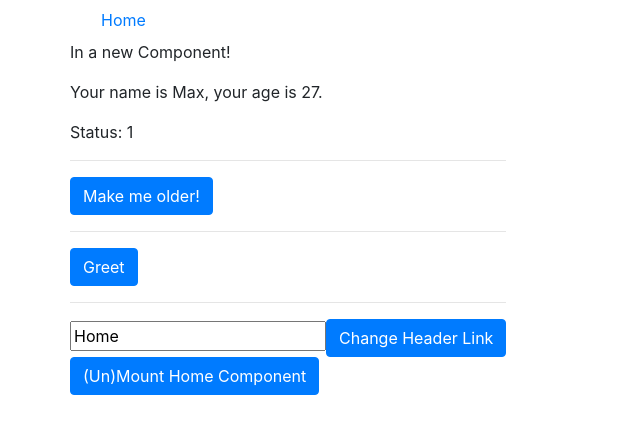
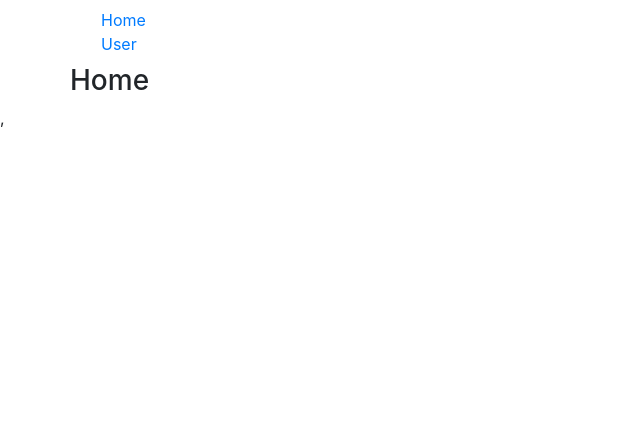
Before and after one commit to djbauman/react-sandbox, a React (Create React App) app: page / in a window 1280 px wide. Shown: the top 434 px of the page, without its empty margins (0-640 px from the left). Built offline with nearby package versions, Linux system fonts and the light colour scheme.

Commit message:
react router setup

```diff
--- a/package.json
+++ b/package.json
@@ -9,6 +9,7 @@
     "electron-is-dev": "^1.2.0",
     "react": "^16.13.1",
     "react-dom": "^16.13.1",
+    "react-router": "^5.2.0",
     "react-scripts": "3.4.1"
   },
   "main": "public/electron.js",
--- a/src/components/App.js
+++ b/src/components/App.js
@@ -1,64 +1,14 @@
 import React from "react";
-import { Header } from "./Header";
+import { Root } from "./Root";
 import { Home } from "./Home";
 
 export class App extends React.Component {
 
-  constructor() {
-    super();
-    this.state = {
-      homeLink: "Home",
-      homeMounted: true
-    }
-  }
-
-  onGreet() {
-    alert("Hello!");
-  }
-
-  onChangeLinkName(newName) {
-    this.setState({
-      homeLink: newName
-    });
-  }
-
-  onChangeHomeMounted() {
-    this.setState({
-      homeMounted: !this.state.homeMounted
-    });
-  }
-
   render() {
-    let homeCmp = "";
-    if (this.state.homeMounted) {
-      homeCmp = (
-                  <Home
-                    name={"Max"}
-                    initialAge={27}
-                    greet={this.onGreet}
-                    changeLink={this.onChangeLinkName.bind(this)}
-                    initialLinkName={this.state.homeLink}
-                  />
-                );
-    }
     return(
-      <div className="container">
-        <div className="row">
-          <div className="col-xs-10 col-xs-offset 1">
-            <Header homeLink={this.state.homeLink}/>
-          </div>
-        </div>
-        <div className="row">
-          <div className="col-xs-10 col-xs-offset 1">
-            {homeCmp}
-          </div>
-        </div>
-        <div className="row">
-          <div className="col-xs-10 col-xs-offset 1">
-            <button onClick={this.onChangeHomeMounted.bind(this)} className="btn btn-primary">(Un)Mount Home Component</button>
-          </div>
-        </div>
-      </div>
+      <Root>
+        <Home></Home>
+      </Root>
     );
   }
 }
--- a/src/components/Header.js
+++ b/src/components/Header.js
@@ -1,13 +1,13 @@
 import React from "react";
 
 export const Header = (props) => {
-
   return(
-      <nav className="navbar navbar-light">
+    <nav className="navbar navbar-default">
       <div className="container">
         <div className="navbar-header">
           <ul className="nav navbar-nav">
-              <li><a href="#">{props.homeLink}</a></li>
+            <li><a href="#">Home</a></li>
+            <li><a href="#">User</a></li>
           </ul>
         </div>
       </div>
--- a/src/components/Home.js
+++ b/src/components/Home.js
@@ -1,96 +1,11 @@
 import React from "react";
-import PropTypes from 'prop-types';
 
 export class Home extends React.Component {
-
-  constructor(props) {
-    super();
-    this.state = {
-      age: props.initialAge,
-      status: 0,
-      homeLink: props.initialLinkName
-    };
-    setTimeout(() => {
-      this.setState({
-        status: 1
-      });
-    }, 3000)
-    console.log("Constructor 😁");
-  }
-
-  componentWillMount() {
-    console.log("Component will mount");
-  }
-
-  componentDidMount() {
-    console.log("Component did mount");
-  }
-
-  componentWillReceiveProps(nextProps) {
-    console.log("Component will receive props", nextProps);
-  }
-
-  shouldComponentUpdate(nextProps, nextState) {
-    console.log("Should component update", nextProps, nextState);
-    // if (nextState.status === 1) {
-    //   return false;
-    // }
-    return true;
-  }
-
-  componentWillUpdate(nextProps, nextState) {
-    console.log("Component will update", nextProps, nextState);
-  }
-
-  componentDidUpdate(prevProps, prevState) {
-    console.log("Component did update", prevProps, prevState)
-  }
-
-  componentWillUnmount() {
-    console.log("Component will unmount");
-  }
-
-  onMakeOlder() {
-    console.log("Executing onMakeOlder function.");
-    this.setState({
-      age: this.state.age + 1
-    });
-  }
-
-  onChangeLink() {
-    this.props.changeLink(this.state.homeLink);
-  }
-
-  onHandleChange(event) {
-    this.setState({
-      homeLink: event.target.value
-    });
-  }
-
   render() {
-    // console.log(this.props)
-    return(
+    return (
       <div>
-        <p>In a new Component!</p>
-        <p>Your name is {this.props.name}, your age is {this.state.age}.</p>
-        <p>Status: {this.state.status}</p>
-        <hr/>
-        {/* <button onClick={this.onMakeOlder.bind(this)} className="btn btn-primary">Make me older!</button> */}
-        <button onClick={() => this.onMakeOlder()} className="btn btn-primary">Make me older!</button>
-        <hr/>
-        <button onClick={() => this.props.greet()} className="btn btn-primary">Greet</button>
-        <hr/>
-        <input type="text" value={this.state.homeLink}
-              onChange={(event) => this.onHandleChange(event)}/>
-        <button onClick={this.onChangeLink.bind(this)} className="btn btn-primary">Change Header Link</button>
+        <h3>Home</h3>
       </div>
     );
   }
 }
-
-Home.propTypes = {
-  name: PropTypes.string,
-  initialAge: PropTypes.number,
-  greet: PropTypes.func,
-  initialLinkName: PropTypes.string,
-};
--- /dev/null
+++ b/src/components/Root.js
@@ -0,0 +1,22 @@
+import React from 'react';
+
+import {Header} from "./Header";
+
+export class Root extends React.Component {
+  render() {
+    return(
+      <div className="container">
+        <div className="row">
+          <div className="col-xs-10 col-xs-offset-1">
+            <Header />
+          </div>
+        </div>
+        <div className="row">
+          <div className="col-xs-10 col-xs-offset-1">
+            {this.props.children}
+          </div>
+        </div>
+      </div>
+    )
+  }
+}
--- a/src/index.js
+++ b/src/index.js
@@ -6,9 +6,9 @@ import App from './components/App';
 import * as serviceWorker from './serviceWorker';
 
 ReactDOM.render(
-  // <React.StrictMode>
+  <React.StrictMode>
     <App />,
-  // </React.StrictMode>,
+  </React.StrictMode>,
   document.getElementById('root')
 );
 
```
Also changed, not shown: src/components/User.js (added, +12 -0 lines). Lines whose indentation alone changed are shown as unchanged.
